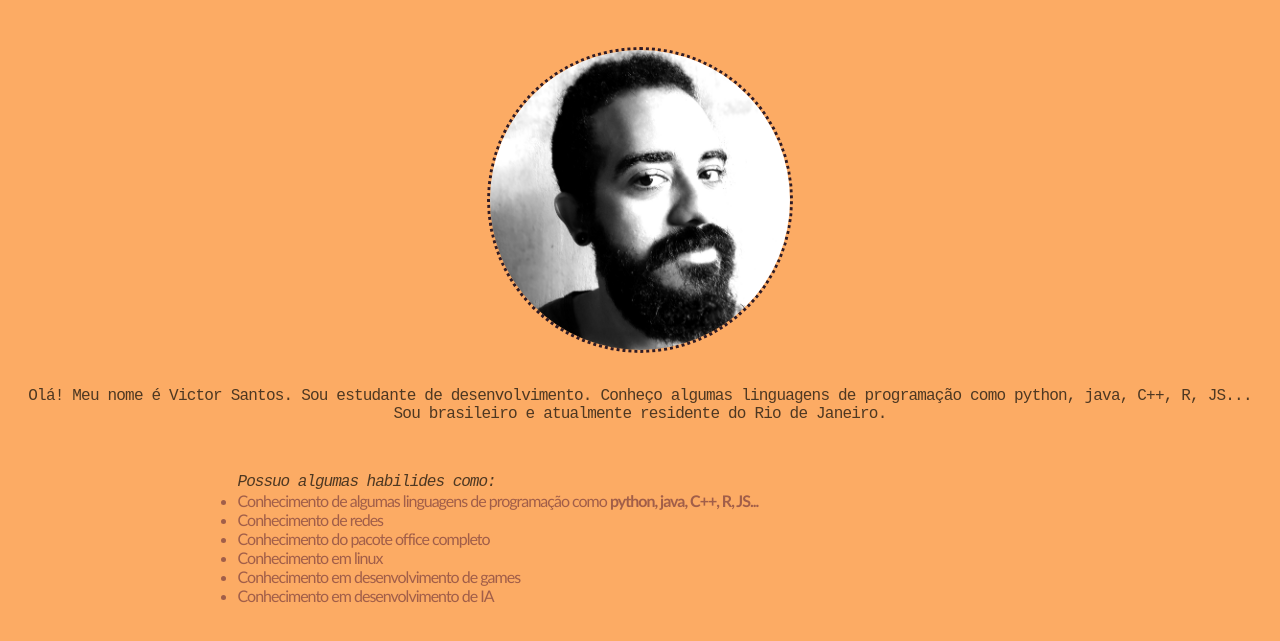
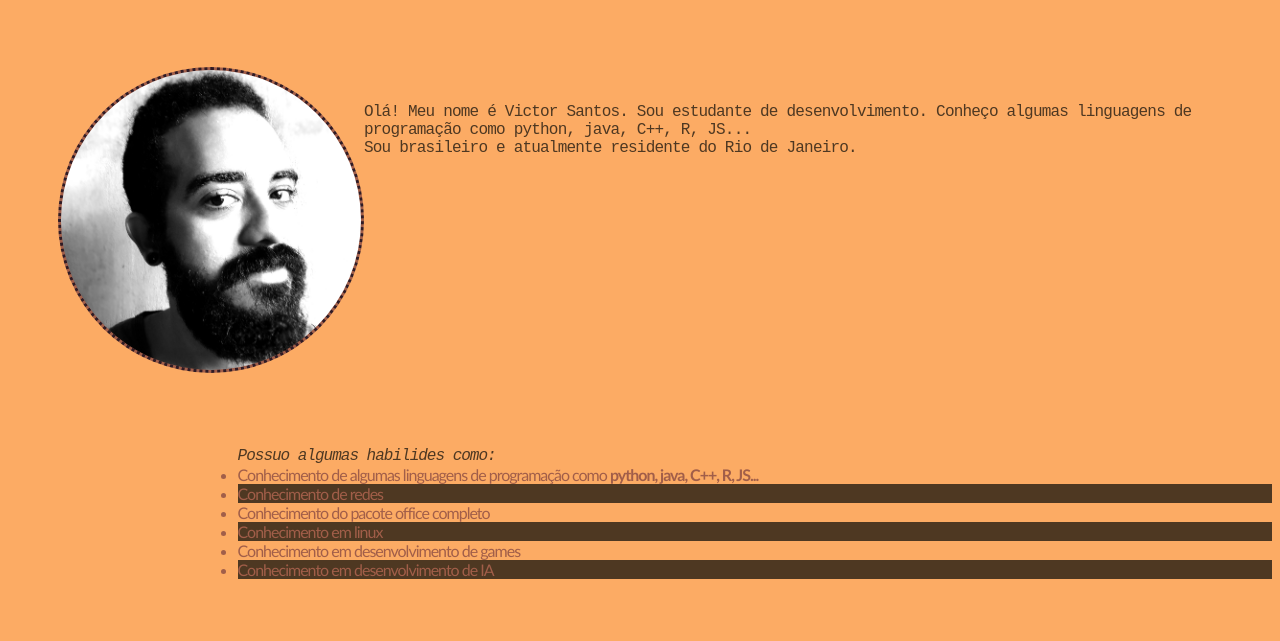
Before and after one commit to vicsantus/vicsantus.github.ioo, a plain HTML site: page index.html in a window 1280 px wide. Shown: the part 155-796 px from the top of the page. Drawn offline with Linux system fonts and the light colour scheme.

Commit message:
Adicionado divs e paddings conforme exercicio 3.3

```diff
--- a/index.html
+++ b/index.html
@@ -1,21 +1,27 @@
 <!DOCTYPE html>
 <html lang="pt-br">
+
 <head>
     <link rel="stylesheet" href="style.css" type="text/css">
     <meta charset="UTF-8">
     <title>Sobre o Victor Santos</title>
 </head>
+
 <body>
-    <a href="#foto">Minha foto</a>
-    <br>
+    <a href="#foto">Minha foto</a><br>
     <a href="https://www.youtube.com/c/Ci%C3%AAnciaSemFim" target="_blank">Podcast que eu gosto</a>
+    <div id="blc_principal">
         <h3>Victor Aguiar Antunes dos Santos</h3>
+        <div id="fotodiv">
             <img src="./images/IMG_20210616_101213.jpg" alt="Minha foto" width="300px" id="foto">
-    <br>
+            <div id="description">
                 <p>Olá! Meu nome é Victor Santos. Sou estudante de desenvolvimento. Conheço algumas linguagens de programação como python, java, C++, R, JS...
                     <br>
                     Sou brasileiro e atualmente residente do Rio de Janeiro.
                 </p>
+            </div>
+        </div>
+    </div>
     <br>
     <ul><i>Possuo algumas habilides como:</i>
         <li>Conhecimento de algumas linguagens de programação como <strong>python, java, C++, R, JS...</strong></li>
@@ -26,4 +32,5 @@
         <li>Conhecimento em desenvolvimento de IA</li>
     </ul>
 </body>
+
 </html>
--- a/style.css
+++ b/style.css
@@ -13,7 +13,7 @@ body {
 p {
     font-family: 'Courier New', Courier, monospace;
     color: #4E3822;
-    text-align: center;
+    text-align: left;
     letter-spacing: -0.8px;
 }
 ul {
@@ -28,11 +28,28 @@ li {
     letter-spacing: -1px;
 }
 
-#foto {
+ul li:nth-child(odd){
+    background-color: #4E3822;
+}
+
+#foto{
     border-radius: 100%;
-    display: block;
+    /* display: block;
     margin-left: auto;
-    margin-right: auto;
+    margin-right: auto; */
     border-style: dotted;
     border-color: #2F1B25;
+    float: left;
+    height: 300px;
+    width: 300px;
+    background-color: #A15E49;
 }
+
+#description{
+    padding: 20px 0px 120px 70px;
+}
+
+#fotodiv {
+    padding: 20px 50px 120px 50px;
+
+}
```
Lines whose indentation alone changed are shown as unchanged.
